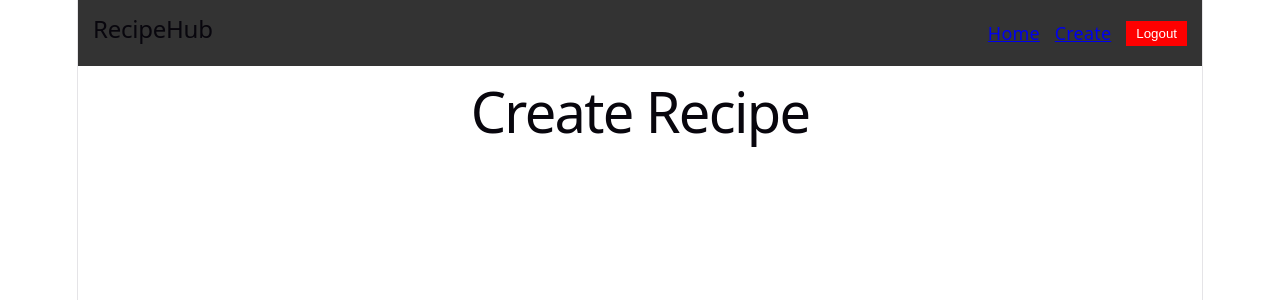
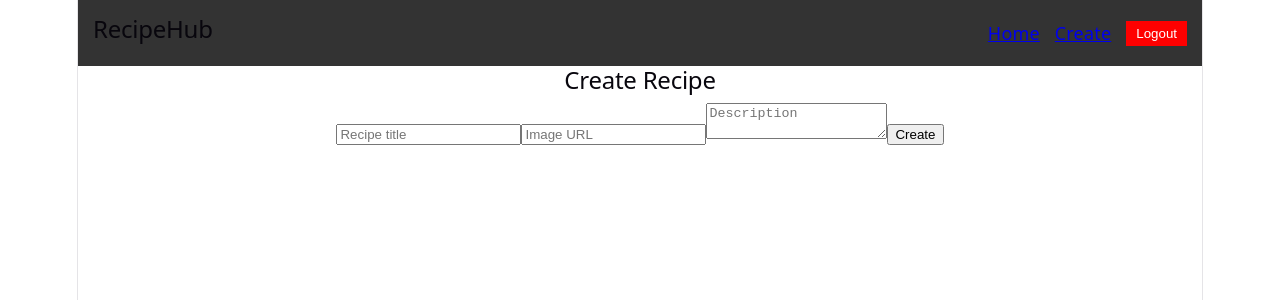
Before and after one commit to Extraterrestri0/recipehub, a React (Vite) app: page /create in a window 1280 px wide. Shown: the top 300 px of the page. Built offline with nearby package versions, Linux system fonts and the light colour scheme; sample sign-in values are in the browser's storage.

Commit message:
Add create recipe functionality

```diff
--- a/db.json
+++ b/db.json
@@ -13,6 +13,20 @@
       "imageUrl": "https://images.unsplash.com/photo-1606312619070-d48b4c652a52",
       "description": "Delicious chocolate cake",
       "author": "Admin"
+    },
+    {
+      "title": "Pizza",
+      "imageUrl": "https://images.unsplash.com/photo-1601924582975-7c6b8a2b7d9c",
+      "description": "Very вкусна пица",
+      "author": "test@gmail.com",
+      "id": "NzEAhiwPpU4"
+    },
+    {
+      "title": "Pizza 2",
+      "imageUrl": "https://images.unsplash.com/photo-1548365328-8b849e6c6a3b",
+      "description": "good",
+      "author": "test@gmail.com",
+      "id": "k_bIC0ql5ps"
     }
   ],
   "$schema": "./node_modules/json-server/schema.json"
--- a/src/pages/CreateRecipe.jsx
+++ b/src/pages/CreateRecipe.jsx
@@ -1,3 +1,59 @@
+import { useState } from "react";
+import { useNavigate } from "react-router-dom";
+import { useAuth } from "../context/AuthContext";
+
 export default function CreateRecipe() {
-  return <h1>Create Recipe</h1>;
+  const [title, setTitle] = useState("");
+  const [imageUrl, setImageUrl] = useState("");
+  const [description, setDescription] = useState("");
+
+  const navigate = useNavigate();
+  const { user } = useAuth();
+
+  const handleSubmit = async (e) => {
+    e.preventDefault();
+
+    await fetch("http://localhost:3000/recipes", {
+      method: "POST",
+      headers: {
+        "Content-Type": "application/json"
+      },
+      body: JSON.stringify({
+        title,
+        imageUrl,
+        description,
+        author: user.email
+      })
+    });
+
+    navigate("/");
+  };
+
+  return (
+    <form onSubmit={handleSubmit}>
+      <h2>Create Recipe</h2>
+
+      <input
+        type="text"
+        placeholder="Recipe title"
+        value={title}
+        onChange={(e) => setTitle(e.target.value)}
+      />
+
+      <input
+        type="text"
+        placeholder="Image URL"
+        value={imageUrl}
+        onChange={(e) => setImageUrl(e.target.value)}
+      />
+
+      <textarea
+        placeholder="Description"
+        value={description}
+        onChange={(e) => setDescription(e.target.value)}
+      />
+
+      <button type="submit">Create</button>
+    </form>
+  );
 }
```
